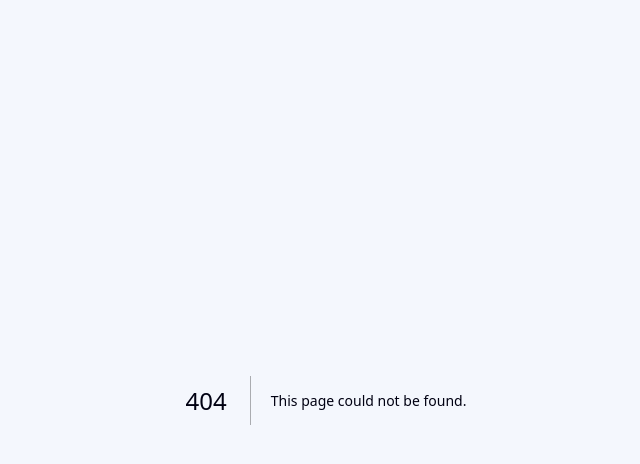
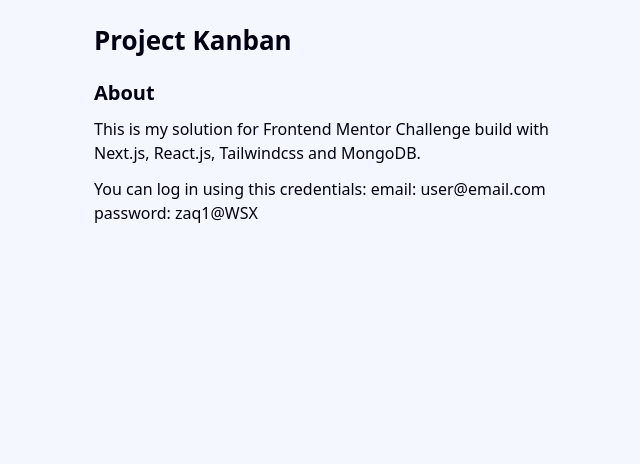
Before and after one commit to orlowski-dev/fm-kanban, a Next.js app: page /about in a window 1280 px wide. Before the commit this address had no page. Shown: the top 464 px of the page, without its empty margins (314-954 px from the left). Built offline with nearby package versions, Linux system fonts and the light colour scheme.

Commit message:
Added about page

```diff
--- /dev/null
+++ b/app/about/page.tsx
@@ -0,0 +1,26 @@
+import type { Metadata } from "next";
+
+export const metadata: Metadata = {
+  title: "About :: Kanban",
+};
+
+const AboutPage = () => {
+  return (
+    <main className="p-6 max-w-lg mx-auto grid gap-6">
+      <h1 className="text-hxl">Project Kanban</h1>
+      <article className="grid gap-3">
+        <h2 className="text-hlg">About</h2>
+        <p>
+          This is my solution for Frontend Mentor Challenge build with Next.js,
+          React.js, Tailwindcss and MongoDB.
+        </p>
+        <p>
+          You can log in using this credentials: email: user@email.com password:
+          zaq1@WSX
+        </p>
+      </article>
+    </main>
+  );
+};
+
+export default AboutPage;
--- a/app/id/login/page.tsx
+++ b/app/id/login/page.tsx
@@ -5,6 +5,7 @@
 import { getServerSession } from "next-auth";
 import authOptions from "@/app/api/auth/[...nextauth]/options";
 import { redirect } from "next/navigation";
+import Link from "next/link";
 
 export interface I_SignInSearchParams {
   searchParams: { callbackUrl: string; error?: string };
@@ -20,6 +21,7 @@
     return redirect("/");
   }
   return (
+    <>
       <IdWrapper
         title="Log in"
         subTitle="Log in to your account to get started"
@@ -33,6 +35,17 @@
           </p>
         }
       />
+      <div className="p-6 max-w-sm mx-auto text-center">
+        <p>
+          <Link
+            href="/about"
+            className="underline text-main-purple hover:text-main-purple-hover transition-colors"
+          >
+            About this project
+          </Link>
+        </p>
+      </div>
+    </>
   );
 };
 
--- a/middleware.ts
+++ b/middleware.ts
@@ -16,6 +16,6 @@
      * - _next/image (image optimization files)
      * - favicon.ico (favicon file)
      */
-    "/((?!brand|_next/static|_next/image|favicon.ico|id|design).*)",
+    "/((?!brand|_next/static|_next/image|favicon.ico|id|about).*)",
   ],
 };
```
Also changed, not shown: screenshots/ss1.png (added), 1 other file (tests, documents, lock files or other folders). Lines whose indentation alone changed are shown as unchanged.
